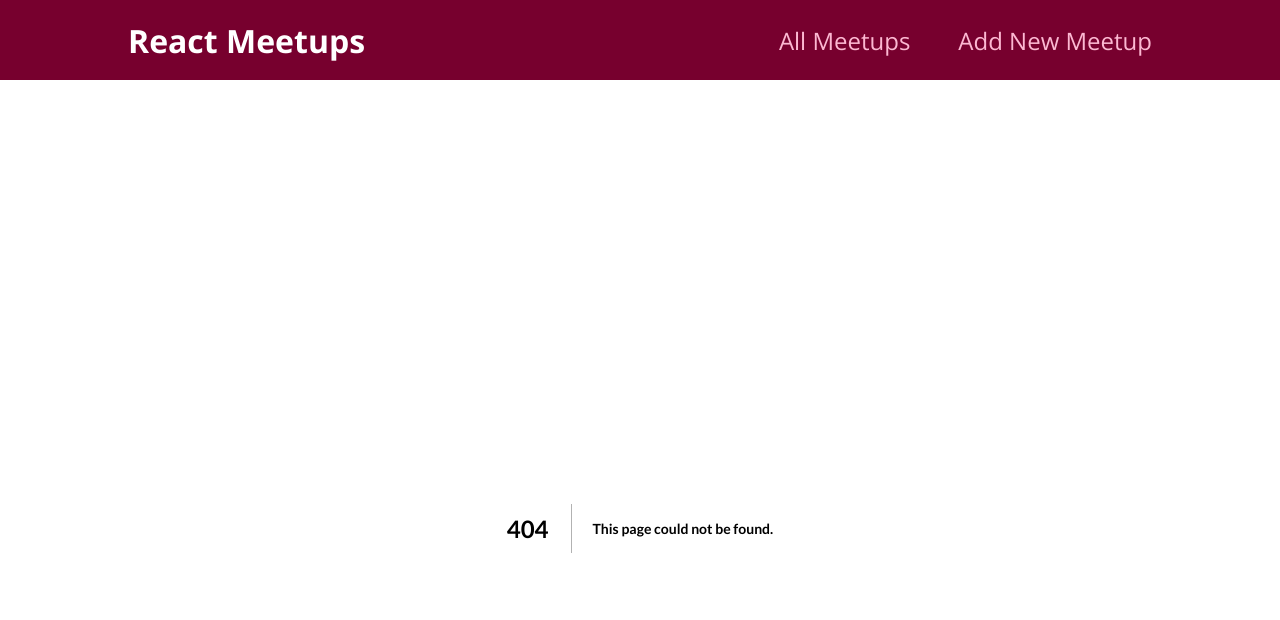
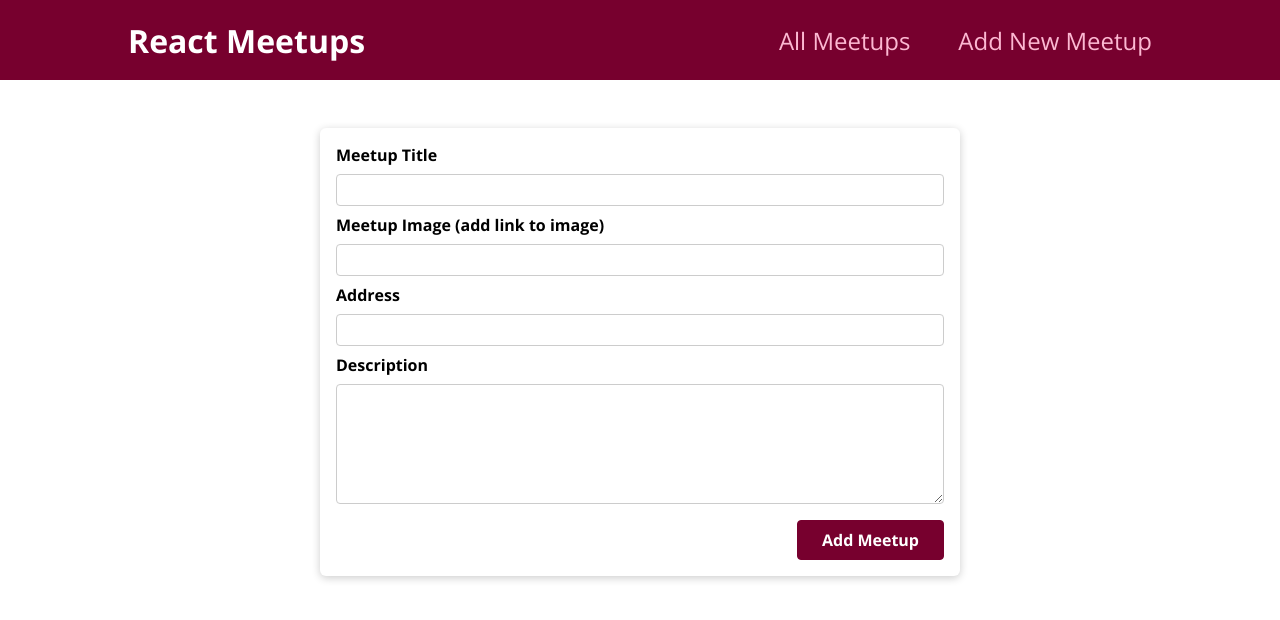
Before and after one commit to KamilKonopski/calculator, a Next.js app: page /new-meetup in a window 1280 px wide. Before the commit this address had no page. Shown: the top 620 px of the page. Built offline with nearby package versions, Linux system fonts and the light colour scheme.

Commit message:
add new meetup page

```diff
--- /dev/null
+++ b/pages/new-meetup/index.js
@@ -0,0 +1,9 @@
+import NewMeetupForm from "../../components/meetups/NewMeetupForm";
+
+function NewMeetupPage() {
+	function addMeetupHandler(enteredMeetupData) {}
+
+	return <NewMeetupForm onAddMeetup={addMeetupHandler} />;
+}
+
+export default NewMeetupPage;
```
